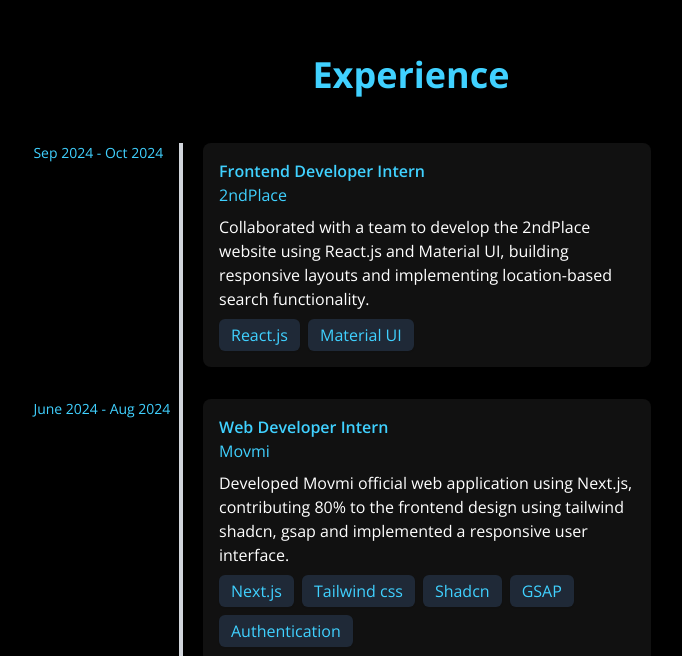
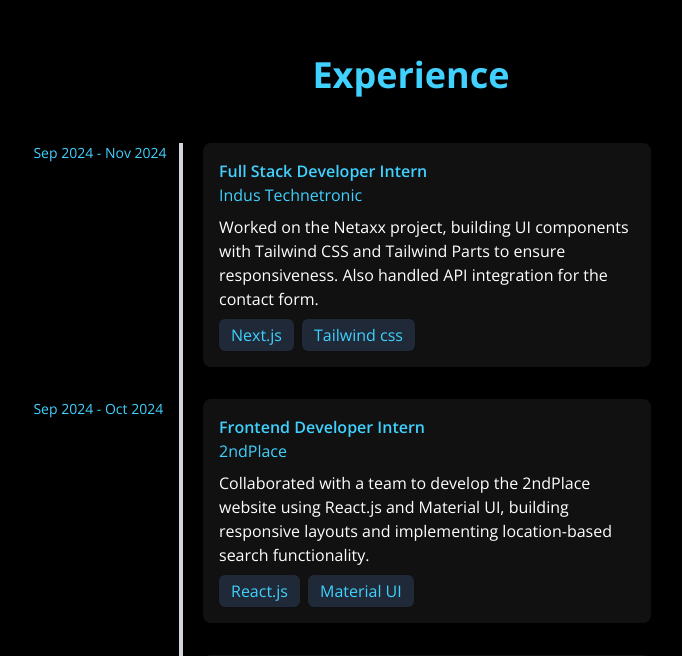
Before and after one commit to mahapara24/portfolio, a React (Vite) app: page /experience in a window 1280 px wide. Shown: the part 2113-2769 px from the top of the page, without its empty margins (229-911 px from the left). Built offline with nearby package versions, Linux system fonts and the light colour scheme.

Commit message:
updated experience

```diff
--- a/src/components/Experiance/Experience.jsx
+++ b/src/components/Experiance/Experience.jsx
@@ -5,14 +5,14 @@ import { ScrollTrigger } from "gsap/ScrollTrigger";
 gsap.registerPlugin(ScrollTrigger);
 
 const experiences = [
-  // {
-  //   date: "Sep 2024 - Nov 2024",
-  //   role: "Full Stack Developer Intern",
-  //   company: "Indus Technetronic",
-  //   description:
-  //     "Worked on the Netaxx project, building UI components with Tailwind CSS and Tailwind Parts to ensure responsiveness. Also handled API integration for the contact form.",
-  //   technolgies: ["Next.js", "Tailwind css"],
-  // },
+  {
+    date: "Sep 2024 - Nov 2024",
+    role: "Full Stack Developer Intern",
+    company: "Indus Technetronic",
+    description:
+      "Worked on the Netaxx project, building UI components with Tailwind CSS and Tailwind Parts to ensure responsiveness. Also handled API integration for the contact form.",
+    technolgies: ["Next.js", "Tailwind css"],
+  },
   {
     date: "Sep 2024 - Oct 2024",
     role: " Frontend Developer Intern",
```
Also changed, not shown: 1 other file (tests, documents, lock files or other folders).
